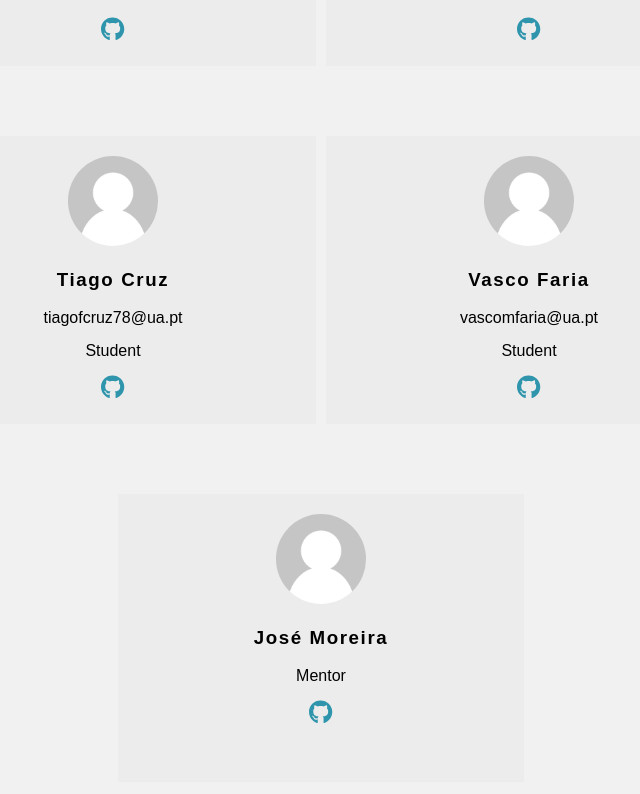
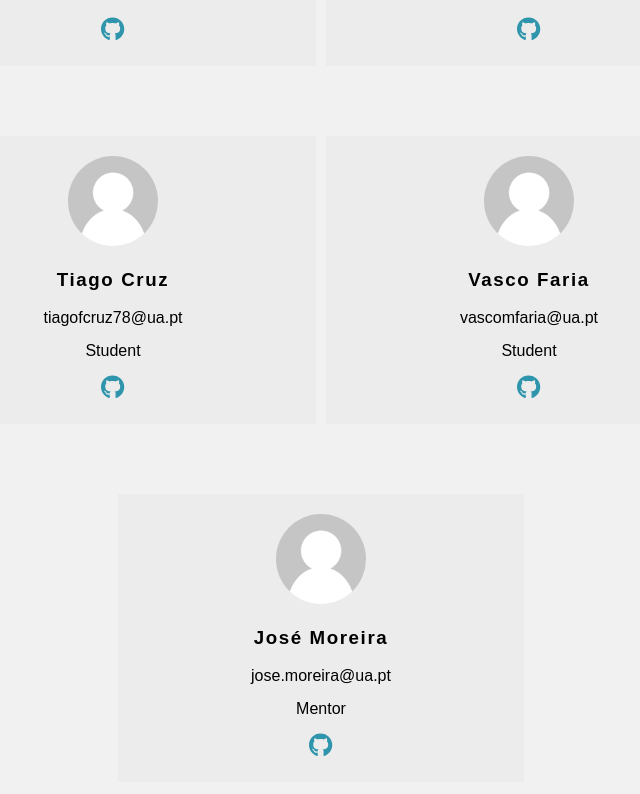
Before and after one commit to Wish-Where-is-Home/Website-WisHpresentation, a React (Create React App) app in the folder wish-whereishome/: page / in a window 1280 px wide. Shown: the part 2511-3305 px from the top of the page, without its empty margins (319-959 px from the left). Built offline with nearby package versions, Linux system fonts and the light colour scheme.

Commit message:
Fixed errors github

```diff
--- a/wish-whereishome/src/Sections/Team/Team.js
+++ b/wish-whereishome/src/Sections/Team/Team.js
@@ -17,12 +17,12 @@ const Team = () => {
             </div>
             <div className='show-team-cards'>
               <TeamMemberCard name="Cristiano Nicolau" email="cristianonicolau@ua.pt" role="Student" github="https://github.com/cristiano-nicolau" />
-              <TeamMemberCard name="Gonçalo Lopes"  email="goncalorcml@ua.pt" role="Student" github="https://github.com/joanaagomesua"/>
+              <TeamMemberCard name="Gonçalo Lopes"  email="goncalorcml@ua.pt" role="Student" github="https://github.com/MoreiraLopes" />
               <TeamMemberCard name="Miguel Miragaia"  email="miguelmiragaia@ua.pt" role="Student" github="https://github.com/Miragaia"/>
-              <TeamMemberCard name="Joana Gomes"  email="joanaagomes@ua.pt" role="Student" github="https://github.com/MoreiraLopes"/>
+              <TeamMemberCard name="Joana Gomes"  email="joanaagomes@ua.pt" role="Student" github="https://github.com/joanaagomesua"/>
               <TeamMemberCard name="Tiago Cruz"  email="tiagofcruz78@ua.pt" role="Student" github="https://github.com/TiagoC18"/>
               <TeamMemberCard name="Vasco Faria"  email="vascomfaria@ua.pt" role="Student" github="https://github.com/Vasco-Faria"/>
-              <TeamMemberCard name="José Moreira"  email=" " role="Mentor" github="https://github.com/josemoreiraUA"/>
+              <TeamMemberCard name="José Moreira"  email="jose.moreira@ua.pt" role="Mentor" github="https://github.com/josemoreiraUA"/>
             </div>
         </div>
       </div>
```
